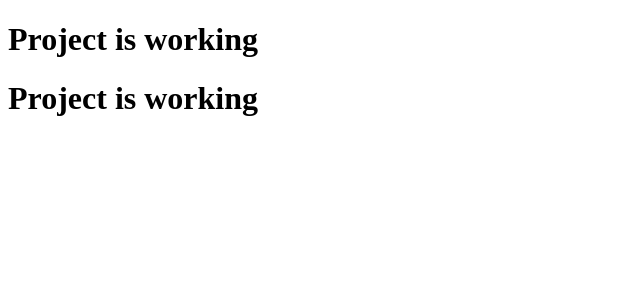
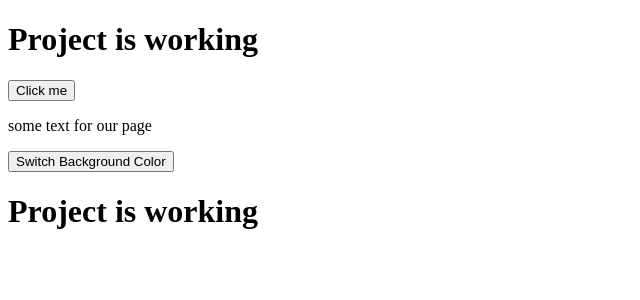
Before and after one commit to cdlavacudeg/angular-goal-planner, an Angular app: page / in a window 1280 px wide. Shown: the top 300 px of the page, without its empty margins (0-640 px from the left). Built offline with nearby package versions, Linux system fonts and the light colour scheme.

Commit message:
[Add] Events

```diff
--- a/src/app/header/header.component.css
+++ b/src/app/header/header.component.css
@@ -0,0 +1,4 @@
+.red-color {
+  background-color: red;
+  color: white;
+}
--- /dev/null
+++ b/src/app/header/header.component.html
@@ -0,0 +1,6 @@
+<h1 [class]="dynamycClass">{{ title }}</h1>
+
+<button (click)="login()">Click me</button>
+
+<p [class.red-color]="isRed">some text for our page</p>
+<button (click)="change()">Switch Background Color</button>
--- a/src/app/header/header.component.ts
+++ b/src/app/header/header.component.ts
@@ -5,16 +5,26 @@ import { CommonModule } from '@angular/common';
   selector: 'app-header',
   standalone: true,
   imports: [CommonModule],
-  template: ` <h1 [class]="dynamycClass">{{ title }}</h1> `,
+  templateUrl: './header.component.html',
   styleUrls: ['./header.component.css'],
 })
 export class HeaderComponent {
   title = 'Goal Planner';
   dynamycClass = ['dynamycClass', 'highlight', 'bold', 'italic'];
+  isRed = false;
 
   constructor() {
     setTimeout(() => {
       this.title = 'Project is working';
     }, 1000);
   }
+
+  login() {
+    alert('Welcome');
+    this.title = 'User loged';
+  }
+
+  change() {
+    this.isRed = !this.isRed;
+  }
 }
```
